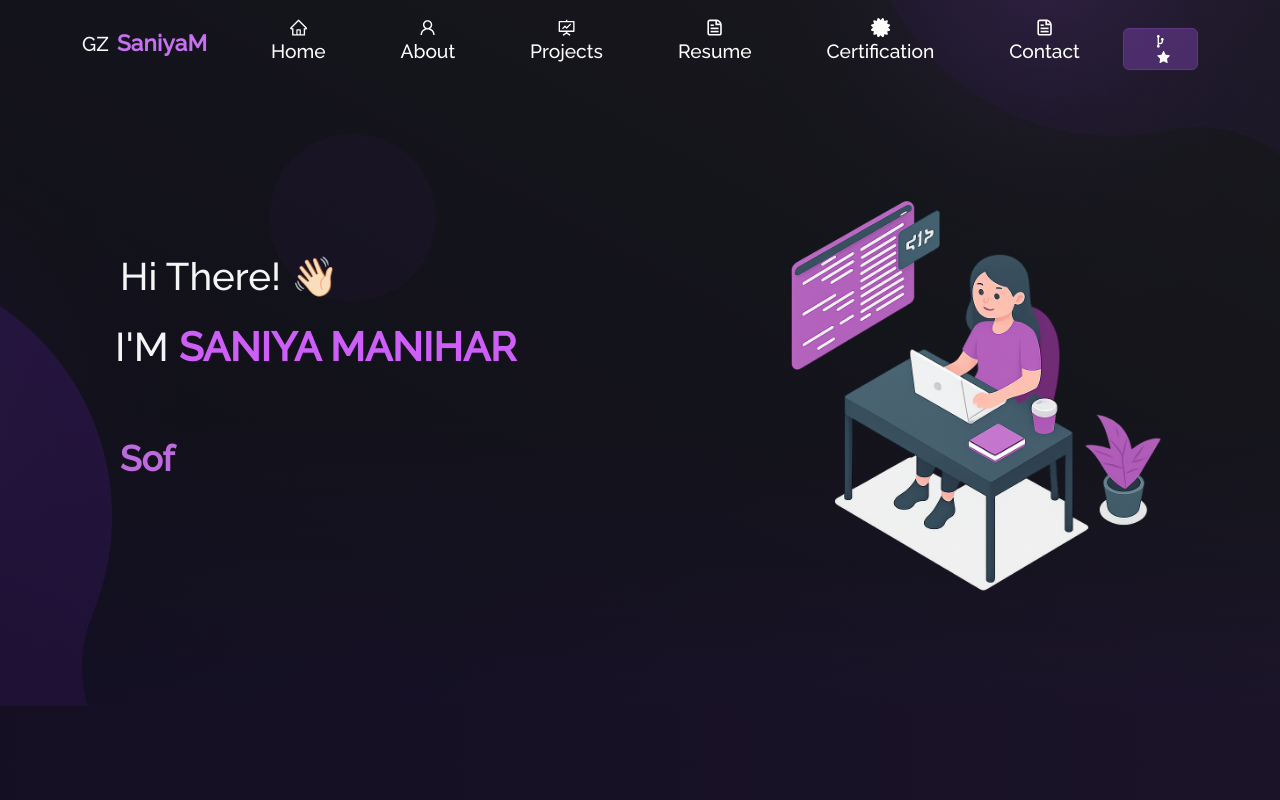
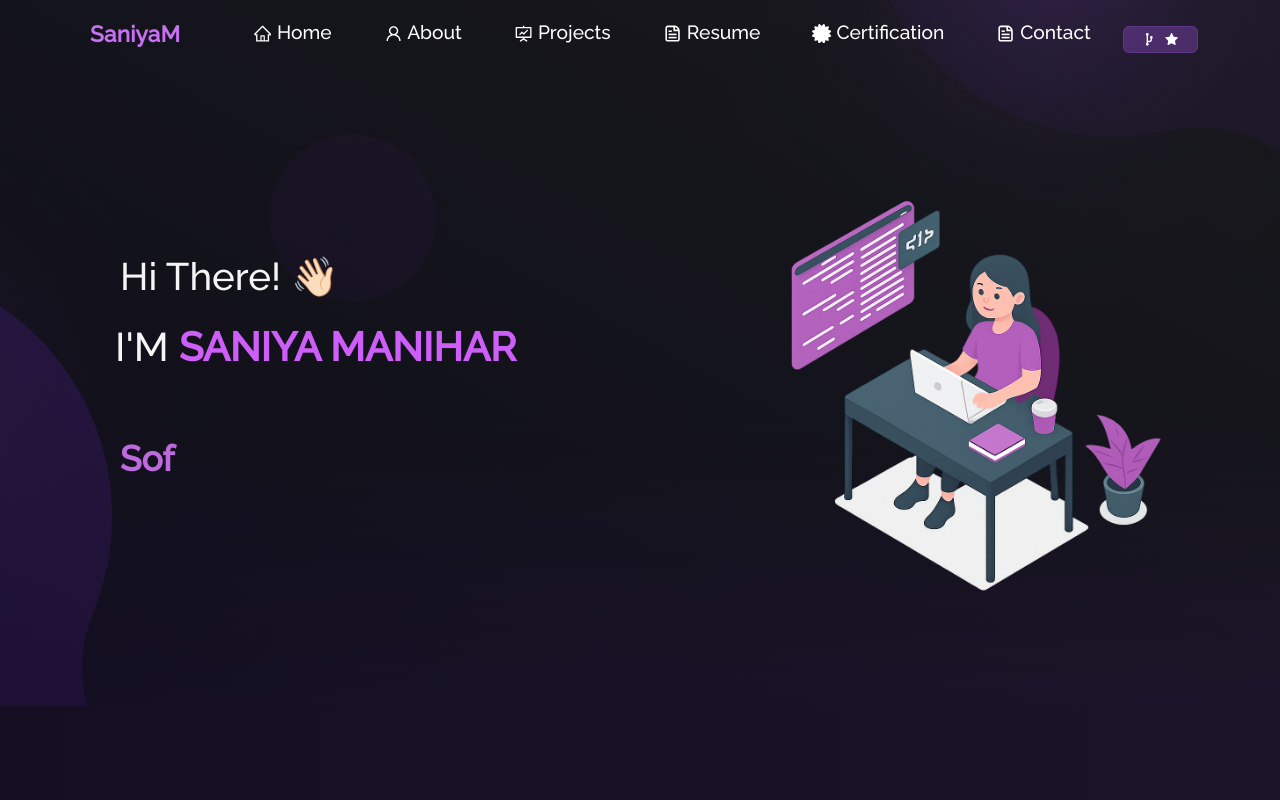
Before and after one commit to saniya-manihar/Portfolio, a React (Create React App) app: page / in a window 1280 px wide. Shown: the top 800 px of the page. Built offline with nearby package versions, Linux system fonts and the light colour scheme.

Commit message:
chore: update navbar / move assets / fix X

```diff
--- a/src/components/Navbar.js
+++ b/src/components/Navbar.js
@@ -41,7 +41,7 @@ function NavBar() {
     >
       <Container>
         <Navbar.Brand as={NavLink} to="/" onClick={() => setExpanded(false)} className="d-flex align-items-center">
-          <div className="nav-logo" aria-hidden="true">GZ</div>
+          <div className="nav-logo" aria-hidden="true"></div>
           <span style={logoTextStyle} className="ms-2">SaniyaM</span>
         </Navbar.Brand>
 
```
